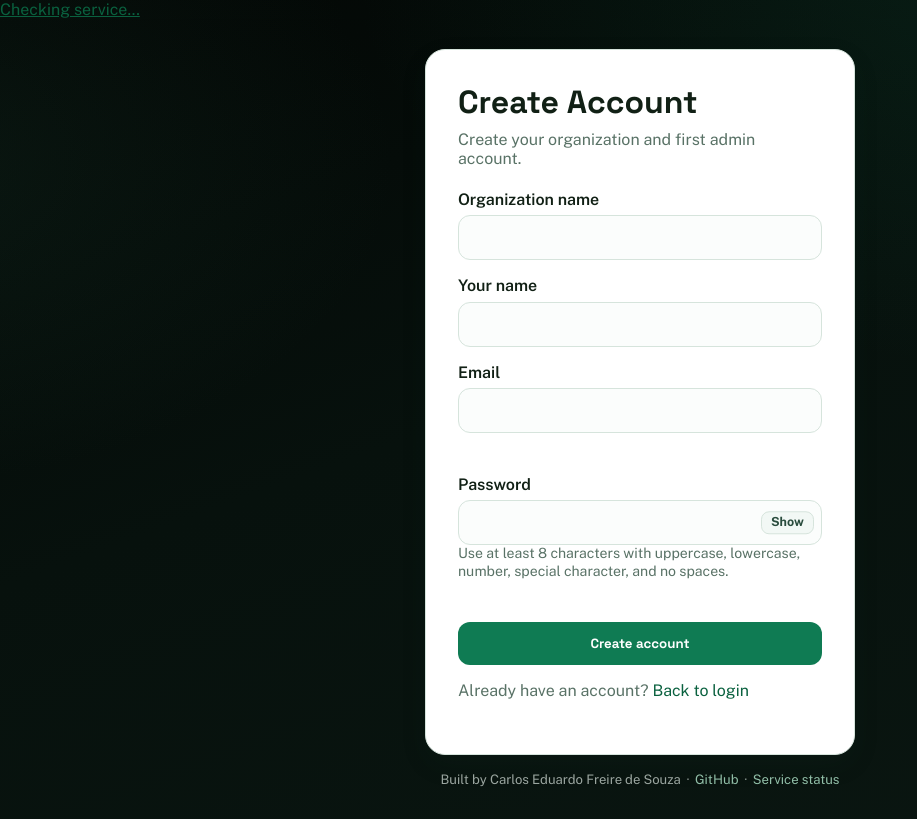
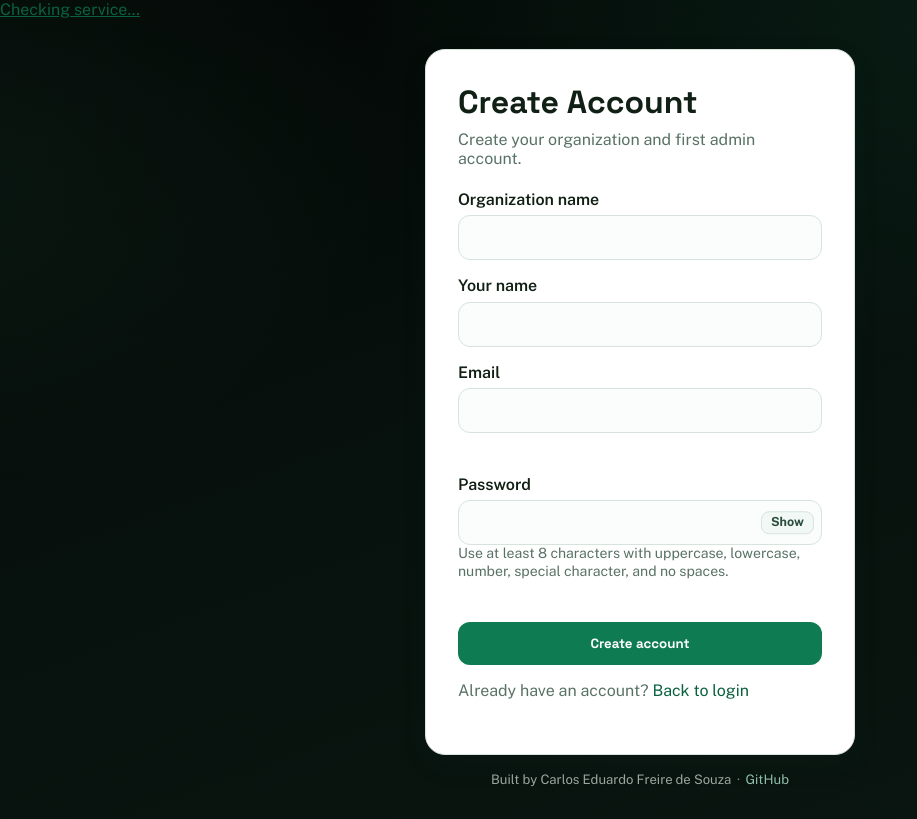
Before and after one commit to souzacef/resolvehub, a React (Vite) app in the folder frontend/: page /register in a window 1280 px wide. Shown: the whole page, without its empty margins (0-917 px from the left). Built offline with nearby package versions, Linux system fonts and the light colour scheme; no server answers.

Commit message:
refactor: remove redundant registration service status link

```diff
--- a/frontend/src/pages/RegisterPage.tsx
+++ b/frontend/src/pages/RegisterPage.tsx
@@ -259,8 +259,6 @@ export function RegisterPage() {
         <span>Built by Carlos Eduardo Freire de Souza</span>
         <span className="login-footer-separator" aria-hidden="true">&middot;</span>
         <a href="https://github.com/souzacef">GitHub</a>
-        <span className="login-footer-separator" aria-hidden="true">&middot;</span>
-        <Link to="/status">Service status</Link>
       </footer>
     </div>
   );
```
